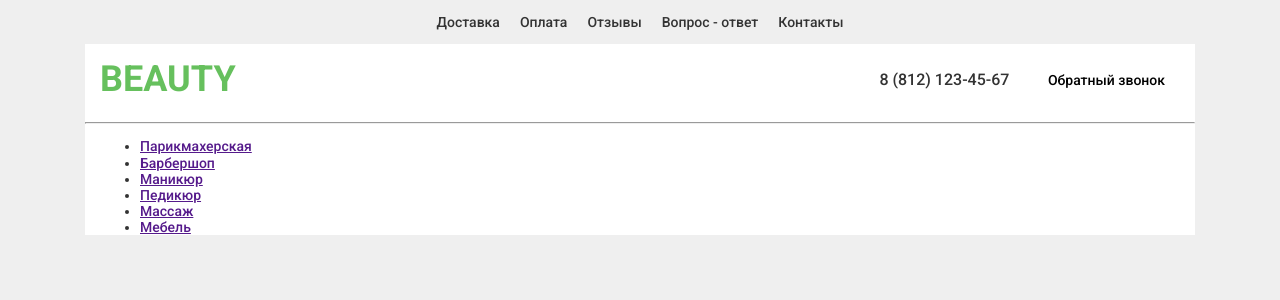
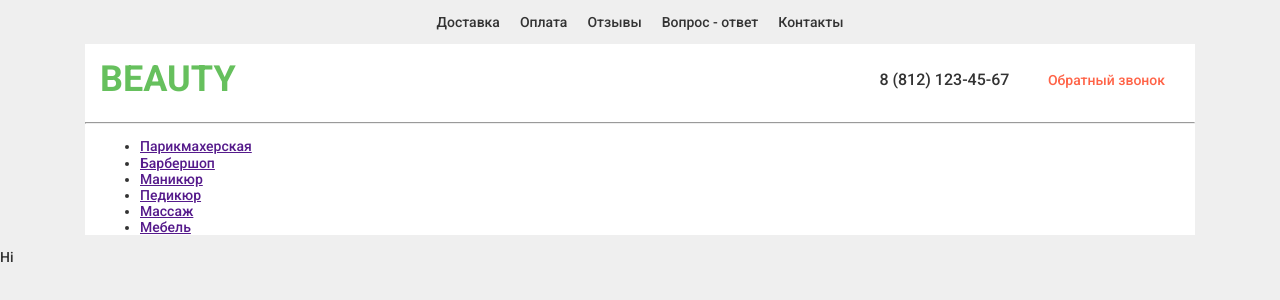
Before and after one commit to juliestm/my-test, a plain HTML site: page index.html in a window 1280 px wide. Drawn offline with nearby package versions, Linux system fonts and the light colour scheme.

Commit message:
second commit

```diff
--- a/css/main.css
+++ b/css/main.css
@@ -48,4 +48,5 @@ body {
     border: 2px #66C05D;
     padding: 10px 15px;
     margin-left: 20px;
+    color: tomato;
 }
--- a/index.html
+++ b/index.html
@@ -49,5 +49,6 @@
                </div>
            </div>
     </header>
+    <p>Hi</p>
 </body>
 </html>
```
